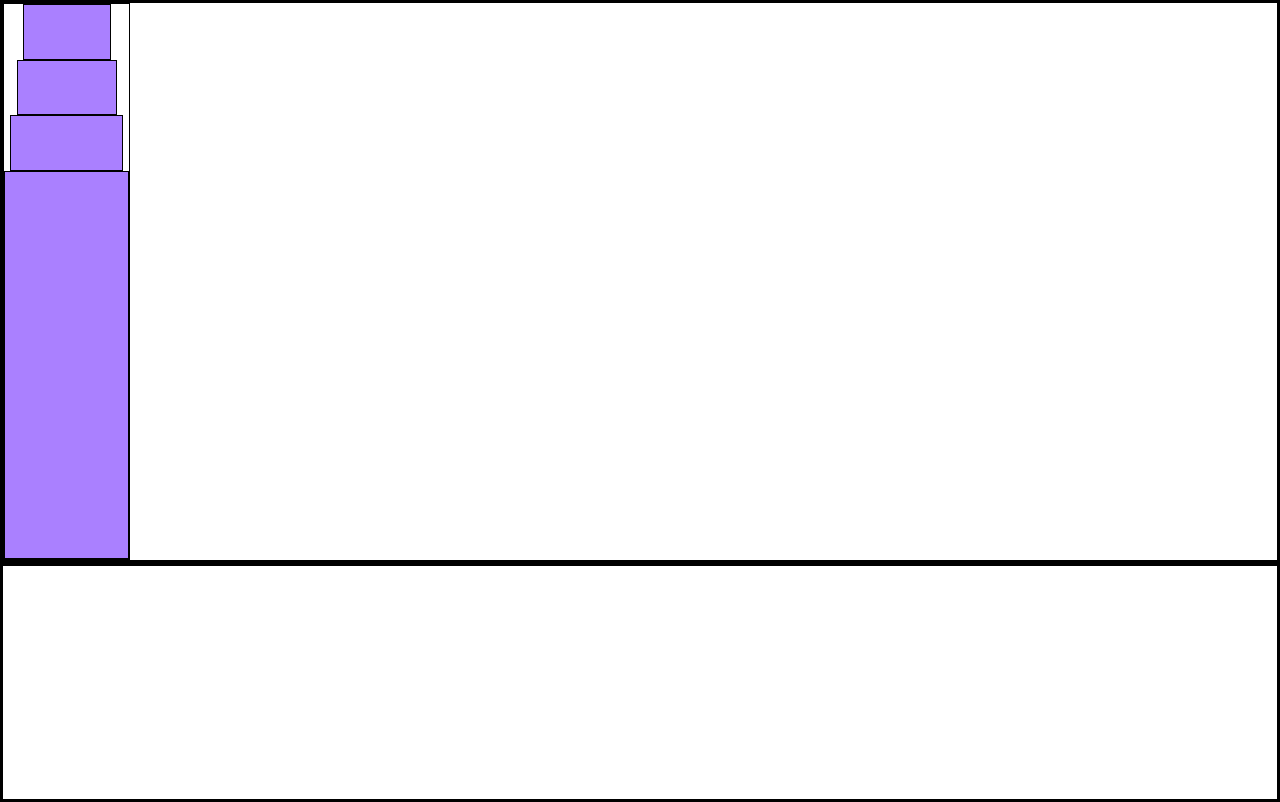
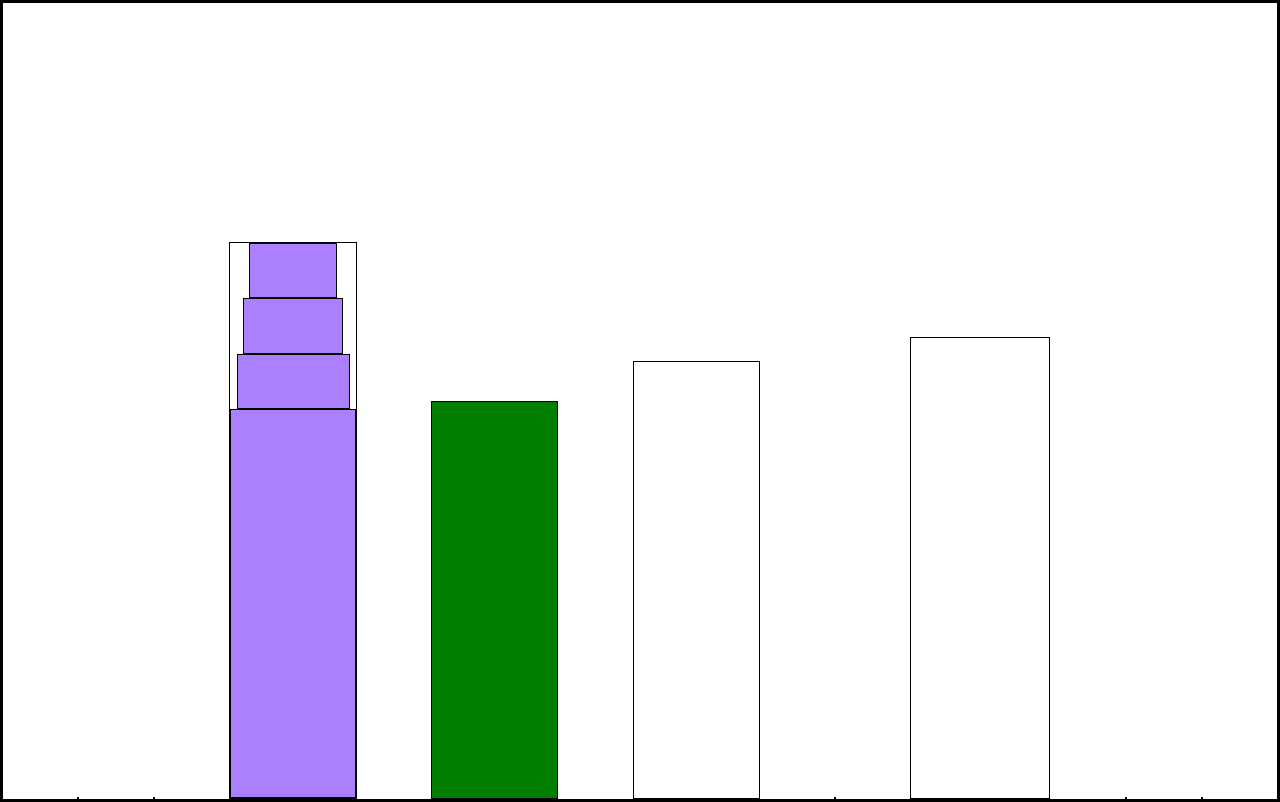
Before and after one commit to EmicJoykiller/City-Skyline, a plain HTML site: page index.html in a window 1280 px wide. Drawn offline with Linux system fonts and the light colour scheme.

Commit message:
Building 2 added

```diff
--- a/index.html
+++ b/index.html
@@ -1,13 +1,15 @@
 <!DOCTYPE html>
 <html lang="en">
   <head>
-    <meta charset="UTF-8">
-    <meta name="viewport" content="width=device-width, initial-scale=1.0">
-    <link rel="stylesheet" href="styles.css">
+    <meta charset="UTF-8" />
+    <meta name="viewport" content="width=device-width, initial-scale=1.0" />
+    <link rel="stylesheet" href="styles.css" />
     <title>City Skyline</title>
   </head>
   <body>
     <div class="background-buildings">
+      <div></div>
+      <div></div>
       <div class="bb1">
         <div class="bb1a"></div>
         <div class="bb1b"></div>
@@ -16,7 +18,11 @@
       </div>
       <div class="bb2"></div>
       <div class="bb3"></div>
+      <div></div>
+
       <div class="bb4"></div>
+      <div></div>
+      <div></div>
     </div>
   </body>
 </html>
--- a/styles.css
+++ b/styles.css
@@ -1,48 +1,68 @@
-*{
+* {
   border: 1px solid black;
   box-sizing: border-box;
 }
 
-body{
+body {
   height: 100vh;
   margin: 0;
   overflow: hidden;
 }
 
-.background-buildings{
+.background-buildings {
   width: 100%;
   height: 100%;
+  display: flex;
+  align-items: flex-end;
+  justify-content: space-evenly;
 }
 
-.bb1{
+.bb1 {
   width: 10%;
   height: 70%;
   display: flex;
-    flex-direction:column;
+  flex-direction: column;
   align-items: center;
-    --building-color1:#aa80ff;
+  --building-color1: #aa80ff;
+  --building-color2: #66cc99;
 }
 
-.bb1a{
+.bb2 {
+  width: 10%;
+  height: 50%;
+  background-color: var(--building-color2, green);
+}
+
+.bb3 {
+  width: 10%;
+  height: 55%;
+}
+
+.bb4 {
+  width: 11%;
+  height: 58%;
+}
+
+.bb1a {
   width: 70%;
   height: 10%;
-    background-color:  var(--building-color1);
+  background-color: var(--building-color1);
 }
 
-.bb1b{
+.bb1b {
   width: 80%;
   height: 10%;
-    background-color:  var(--building-color1);
+  background-color: var(--building-color1);
 }
 
-.bb1c{
+.bb1c {
   width: 90%;
   height: 10%;
-    background-color:  var(--building-color1);
+  background-color: var(--building-color1);
 }
 
-.bb1d{
+.bb1d {
   width: 100%;
   height: 70%;
-    background-color:  var(--building-color1);
+  background-color: var(--building-color1);
 }
```
Lines whose indentation alone changed are shown as unchanged.
